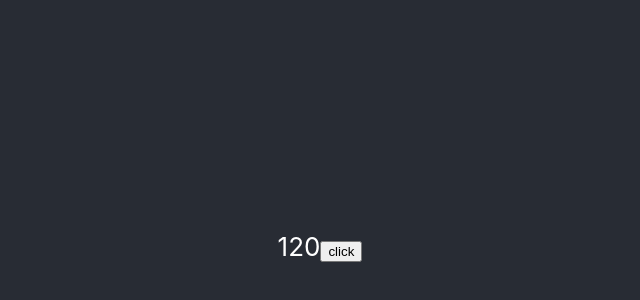
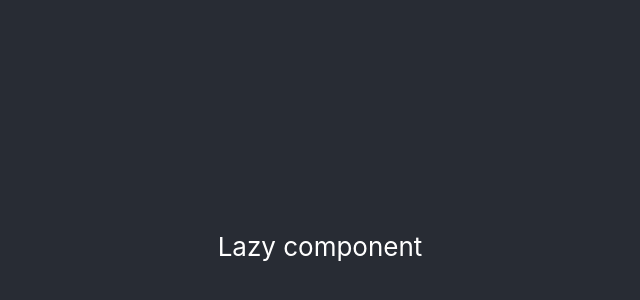
Before and after one commit to SunidhiMidha/practice, a React (Create React App) app: page / in a window 1280 px wide. Shown: the part 154-454 px from the top of the page, without its empty margins (320-960 px from the left). Built offline with nearby package versions, Linux system fonts and the light colour scheme.

Commit message:
lazy loading

```diff
--- a/src/App.js
+++ b/src/App.js
@@ -6,6 +6,7 @@ import Password from './PasswordGenerator/Password';
 import GridLights from './Grid Lights/GridLightClass';
 import SelectableGrid from './SelectableGrid/SelectableGrid';
 import UsingHook from './CustomHook/UsingHook';
+import LazyComp from './Lazy/MainComponent';
 
 
 function App() {
@@ -28,7 +29,9 @@ function App() {
         {/* <SelectableGrid/> */}
 
         {/* custom hook */}
-        <UsingHook/>
+        {/* <UsingHook/> */}
+
+        <LazyComp/>
 
       </header>
     </div>
--- /dev/null
+++ b/src/Lazy/LazyLoadingComp.js
@@ -0,0 +1,9 @@
+import React from 'react'
+
+export default function LazyLoadingComp() {
+  return (
+    <div>
+      Lazy component
+    </div>
+  )
+}
--- /dev/null
+++ b/src/Lazy/MainComponent.js
@@ -0,0 +1,12 @@
+import React, { Suspense } from 'react'
+const LazyCompInParent = React.lazy(() => import("./LazyLoadingComp"))
+
+export default function MainComponent() {
+  return (
+    <div>
+      <Suspense fallback={<div>Loading....</div>}>
+        <LazyCompInParent/>
+      </Suspense>
+    </div>
+  )
+}
```
